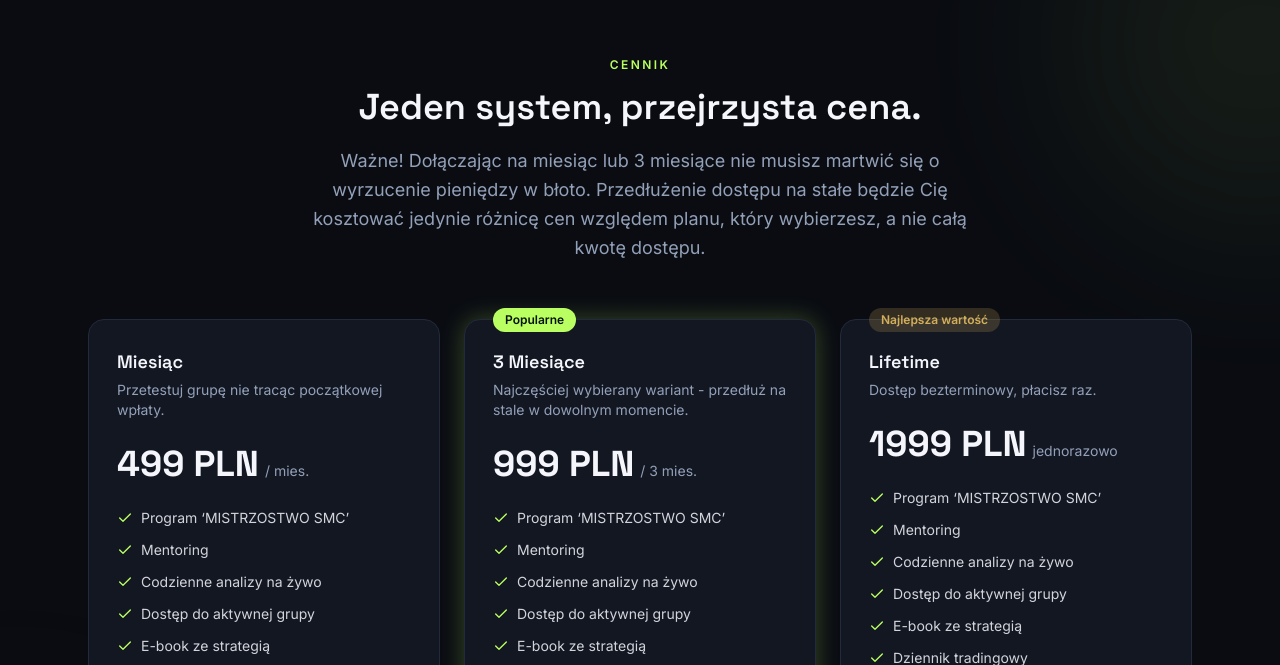
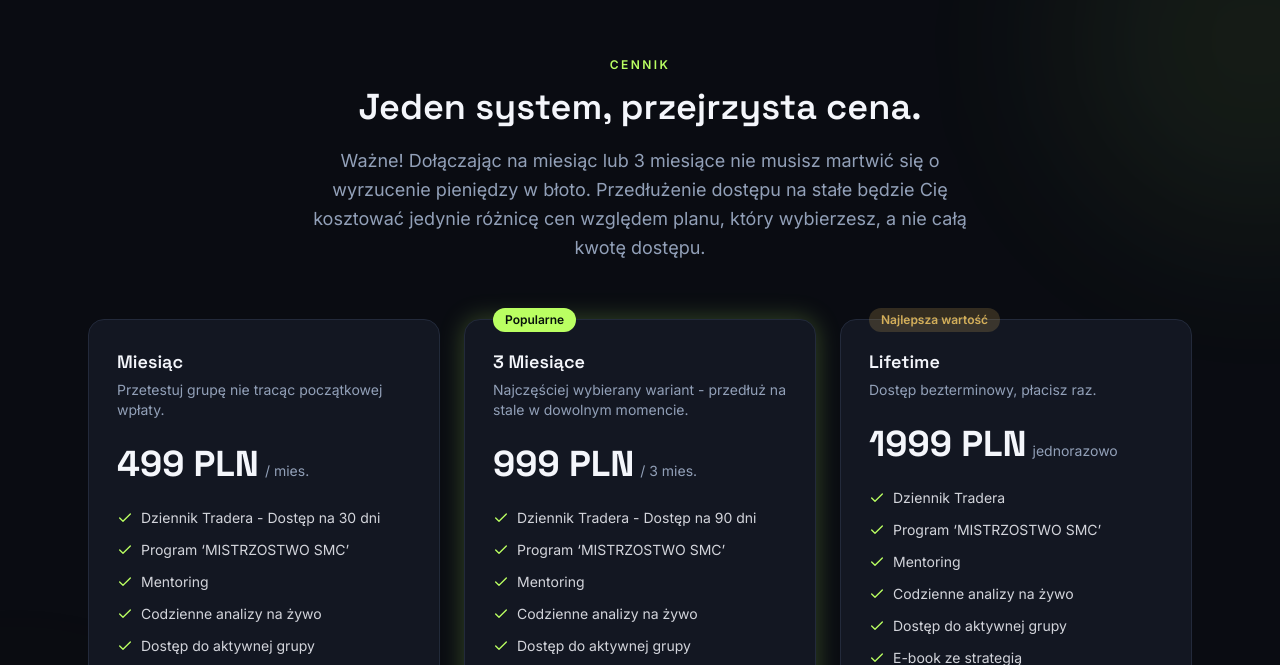
Before and after one commit to piotrPeplinski/trading_wyszo, a Next.js app: page / in a window 1280 px wide. Shown: the part 5260-5925 px from the top of the page. Built offline with nearby package versions, Linux system fonts and the light colour scheme.

Commit message:
added link to trader diary

```diff
--- a/components/sections/Course.tsx
+++ b/components/sections/Course.tsx
@@ -10,6 +10,7 @@ import {
 import { courseModules } from "@/content/site-content";
 import { SectionHeading } from "@/components/ui/SectionHeading";
 import { SectionAurora } from "@/components/ui/SectionAurora";
+import { cn } from "@/lib/utils";
 
 const icons: Record<string, LucideIcon> = {
   PlayCircle,
@@ -32,13 +33,18 @@ export function Course() {
           {courseModules.map((module, i) => {
             const Icon = icons[module.icon];
             return (
-              <motion.div
+              <motion.a
                 key={module.title}
                 initial={{ opacity: 0, y: 24 }}
                 whileInView={{ opacity: 1, y: 0 }}
                 viewport={{ once: true, margin: "-60px" }}
                 transition={{ duration: 0.5, delay: i * 0.12 }}
-                className="relative overflow-hidden rounded-2xl border border-border bg-surface p-7"
+                href={module.href}
+                className={cn(
+                  "relative overflow-hidden rounded-2xl border border-border bg-surface p-7",
+                  module.href &&
+                    "cursor-pointer transition-[border-color,box-shadow,translate] duration-300 hover:-translate-y-1 hover:border-green/60 hover:shadow-[0_0_32px_-8px] hover:shadow-green/40"
+                )}
               >
                 <div className="absolute -right-6 -top-6 h-24 w-24 rounded-full bg-green/10 blur-2xl" />
                 <span className="relative flex h-12 w-12 items-center justify-center rounded-xl bg-gold/10 text-gold-ink">
@@ -50,7 +56,7 @@ export function Course() {
                 <p className="relative mt-2 text-sm leading-relaxed text-muted">
                   {module.description}
                 </p>
-              </motion.div>
+              </motion.a>
             );
           })}
         </div>
--- a/components/sections/Pricing.tsx
+++ b/components/sections/Pricing.tsx
@@ -46,6 +46,10 @@ function PricingCard({ plan, index }: { plan: Plan; index: number }) {
       </div>
 
       <ul className="mt-6 flex flex-1 flex-col gap-3">
+        <li className="flex items-start gap-2 text-sm text-ink/85">
+          <Check size={16} className="mt-0.5 shrink-0 text-green-ink" />
+          {plan.journal}
+        </li>
         {planBenefits.map((benefit, bi) => {
           const included = bi < plan.includedCount;
           return (
--- a/content/site-content.ts
+++ b/content/site-content.ts
@@ -83,6 +83,7 @@ export const courseModules = [
   {
     icon: "BookOpen",
     title: "Dziennik Tradera",
+    href: "/journal",
     description:
       "Zaawansowane, inteligentne narzędzie do wnikliwej analizy swojego tradingu.",
   },
@@ -122,13 +123,13 @@ export const memberAreas = [
 ];
 
 // Wspólna lista benefitów — każdy plan zaznacza, które ma aktywne (reszta pokazana przekreślona).
+// Dziennik Tradera jest w każdym planie — etykieta per plan (pole `journal`).
 export const planBenefits = [
   "Program ‘MISTRZOSTWO SMC’",
   "Mentoring",
   "Codzienne analizy na żywo",
   "Dostęp do aktywnej grupy",
   "E-book ze strategią",
-  "Dziennik tradingowy",
   "Konsultacja 1:1",
 ];
 
@@ -140,6 +141,7 @@ export const pricingPlans = [
     description: "Przetestuj grupę nie tracąc początkowej wpłaty.",
     highlight: false,
     includedCount: 5,
+    journal: "Dziennik Tradera - Dostęp na 30 dni",
     cta: "Dołącz teraz",
     url: "https://jwforex.pl/product/dostep-miesiac-do-grupy-jw-trading/",
   },
@@ -151,7 +153,8 @@ export const pricingPlans = [
       "Najczęściej wybierany wariant - przedłuż na stale w dowolnym momencie.",
     highlight: true,
     badge: "Popularne",
-    includedCount: 6,
+    includedCount: 5,
+    journal: "Dziennik Tradera - Dostęp na 90 dni",
     cta: "Dołącz teraz",
     url: "https://jwforex.pl/product/dostep-3-miesiace-do-grupy-jw-trading/",
   },
@@ -162,7 +165,8 @@ export const pricingPlans = [
     description: "Dostęp bezterminowy, płacisz raz.",
     highlight: false,
     badge: "Najlepsza wartość",
-    includedCount: 7,
+    includedCount: 6,
+    journal: "Dziennik Tradera",
     cta: "Dołącz teraz",
     url: "https://jwforex.pl/product/dostep-lifetime-do-grupy-jw-trading/",
   },
```
